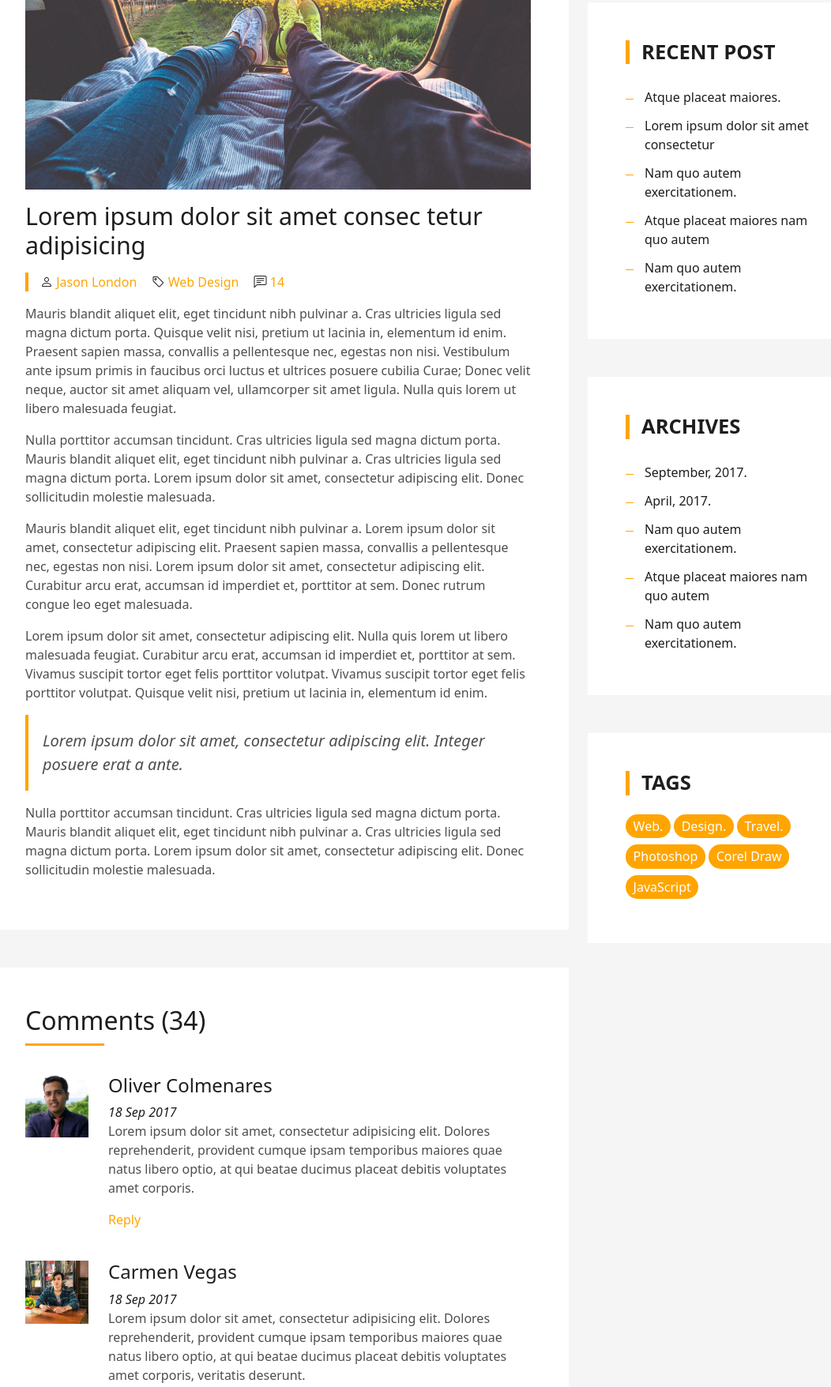
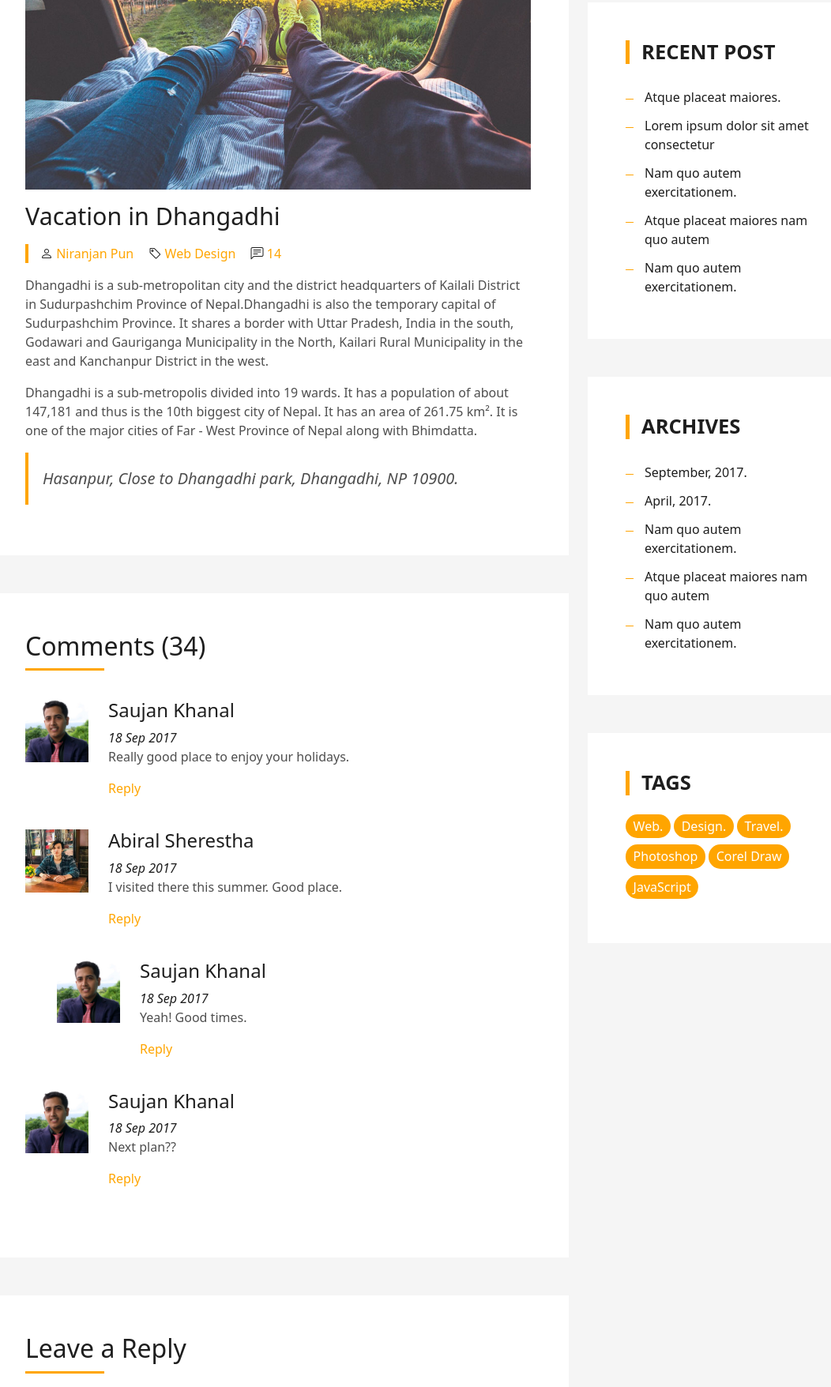
Before and after one commit to Niranjan59/Profilenew, a plain HTML site: page blog-single.html in a window 1280 px wide. Shown: the part 648-2404 px from the top of the page at 79% size, without its empty margins (98-1150 px from the left). Drawn offline with Linux system fonts and the light colour scheme.

Commit message:
Changed the content of Blogs section

```diff
--- a/blog-single.html
+++ b/blog-single.html
@@ -5,7 +5,7 @@
   <meta charset="utf-8">
   <meta content="width=device-width, initial-scale=1.0" name="viewport">
 
-  <title>DevFolio Bootstrap Portfolio Template - Blog Single</title>
+  <title>Niranjan's Blogs</title>
   <meta content="" name="description">
   <meta content="" name="keywords">
 
@@ -36,7 +36,7 @@
   <header id="header" class="fixed-top">
     <div class="container d-flex align-items-center justify-content-between">
 
-      <h1 class="logo"><a href="index.html">DevFolio</a></h1>
+      <h1 class="logo"><a href="index.html">Niranjan Pun</a></h1>
       <!-- Uncomment below if you prefer to use an image logo -->
       <!-- <a href="index.html" class="logo"><img src="assets/img/logo.png" alt="" class="img-fluid"></a>-->
 
@@ -47,7 +47,7 @@
           <li><a class="nav-link scrollto" href="#services">Services</a></li>
           <li><a class="nav-link scrollto " href="#work">Work</a></li>
           <li><a class="nav-link scrollto " href="#blog">Blog</a></li>
-          <li class="dropdown"><a href="#"><span>Drop Down</span> <i class="bi bi-chevron-down"></i></a>
+          <!-- <li class="dropdown"><a href="#"><span>Drop Down</span> <i class="bi bi-chevron-down"></i></a>
             <ul>
               <li><a href="#">Drop Down 1</a></li>
               <li class="dropdown"><a href="#"><span>Deep Drop Down</span> <i class="bi bi-chevron-right"></i></a>
@@ -63,7 +63,7 @@
               <li><a href="#">Drop Down 3</a></li>
               <li><a href="#">Drop Down 4</a></li>
             </ul>
-          </li>
+          </li> -->
           <li><a class="nav-link scrollto" href="#contact">Contact</a></li>
         </ul>
         <i class="bi bi-list mobile-nav-toggle"></i>
@@ -77,7 +77,7 @@
     <div class="hero-content display-table">
       <div class="table-cell">
         <div class="container">
-          <h2 class="hero-title mb-4">Blog Details</h2>
+          <h2 class="hero-title mb-4">Vacation in Dhangadhi</h2>
           <ol class="breadcrumb d-flex justify-content-center">
             <li class="breadcrumb-item">
               <a href="#">Home</a>
@@ -104,11 +104,11 @@
                 <img src="assets/img/post-1.jpg" class="img-fluid" alt="">
               </div>
               <div class="post-meta">
-                <h1 class="article-title">Lorem ipsum dolor sit amet consec tetur adipisicing</h1>
+                <h1 class="article-title">Vacation in Dhangadhi</h1>
                 <ul>
                   <li>
                     <span class="bi bi-person"></span>
-                    <a href="#">Jason London</a>
+                    <a href="#">Niranjan Pun</a>
                   </li>
                   <li>
                     <span class="bi bi-tag"></span>
@@ -122,42 +122,17 @@
               </div>
               <div class="article-content">
                 <p>
-                  Mauris blandit aliquet elit, eget tincidunt nibh pulvinar a. Cras ultricies ligula sed magna dictum
-                  porta. Quisque velit
-                  nisi, pretium ut lacinia in, elementum id enim. Praesent sapien massa, convallis a pellentesque
-                  nec, egestas non nisi. Vestibulum ante ipsum primis in faucibus orci luctus et ultrices posuere
-                  cubilia Curae; Donec velit neque, auctor sit amet aliquam vel, ullamcorper sit amet ligula.
-                  Nulla quis lorem ut libero malesuada feugiat.
+                  Dhangadhi is a sub-metropolitan city and the district headquarters of Kailali District in Sudurpashchim Province of Nepal.Dhangadhi is also the temporary capital of Sudurpashchim Province. It shares a border with Uttar Pradesh, India in the south, Godawari and Gauriganga Municipality in the North, Kailari Rural Municipality in the east and Kanchanpur District in the west.
                 </p>
                 <p>
-                  Nulla porttitor accumsan tincidunt. Cras ultricies ligula sed magna dictum porta. Mauris blandit
-                  aliquet elit, eget tincidunt
-                  nibh pulvinar a. Cras ultricies ligula sed magna dictum porta. Lorem ipsum dolor sit amet,
-                  consectetur adipiscing elit. Donec sollicitudin molestie malesuada.
+                  Dhangadhi is a sub-metropolis divided into 19 wards. It has a population of about 147,181 and thus is the 10th biggest city of Nepal. It has an area of 261.75 km². It is one of the major cities of Far - West Province of Nepal along with Bhimdatta.
                 </p>
                 <p>
-                  Mauris blandit aliquet elit, eget tincidunt nibh pulvinar a. Lorem ipsum dolor sit amet, consectetur
-                  adipiscing elit. Praesent
-                  sapien massa, convallis a pellentesque nec, egestas non nisi. Lorem ipsum dolor sit amet,
-                  consectetur adipiscing elit. Curabitur arcu erat, accumsan id imperdiet et, porttitor at
-                  sem. Donec rutrum congue leo eget malesuada.
-                </p>
-                <p>
-                  Lorem ipsum dolor sit amet, consectetur adipiscing elit. Nulla quis lorem ut libero malesuada feugiat.
-                  Curabitur arcu erat,
-                  accumsan id imperdiet et, porttitor at sem. Vivamus suscipit tortor eget felis porttitor
-                  volutpat. Vivamus suscipit tortor eget felis porttitor volutpat. Quisque velit nisi, pretium
-                  ut lacinia in, elementum id enim.
-                </p>
+
                 <blockquote class="blockquote">
-                  <p class="mb-0">Lorem ipsum dolor sit amet, consectetur adipiscing elit. Integer posuere erat a ante.</p>
+                  <p class="mb-0">Hasanpur, Close to Dhangadhi park, Dhangadhi, NP 10900.</p>
                 </blockquote>
-                <p>
-                  Nulla porttitor accumsan tincidunt. Cras ultricies ligula sed magna dictum porta. Mauris blandit
-                  aliquet elit, eget tincidunt
-                  nibh pulvinar a. Cras ultricies ligula sed magna dictum porta. Lorem ipsum dolor sit amet,
-                  consectetur adipiscing elit. Donec sollicitudin molestie malesuada.
-                </p>
+
               </div>
             </div>
             <div class="box-comments">
@@ -170,12 +145,10 @@
                     <img src="assets/img/testimonial-2.jpg" alt="">
                   </div>
                   <div class="comment-details">
-                    <h4 class="comment-author">Oliver Colmenares</h4>
+                    <h4 class="comment-author">Saujan Khanal</h4>
                     <span>18 Sep 2017</span>
                     <p>
-                      Lorem ipsum dolor sit amet, consectetur adipisicing elit. Dolores reprehenderit, provident cumque
-                      ipsam temporibus maiores
-                      quae natus libero optio, at qui beatae ducimus placeat debitis voluptates amet corporis.
+                    Really good place to enjoy your holidays.
                     </p>
                     <a href="3">Reply</a>
                   </div>
@@ -185,13 +158,10 @@
                     <img src="assets/img/testimonial-4.jpg" alt="">
                   </div>
                   <div class="comment-details">
-                    <h4 class="comment-author">Carmen Vegas</h4>
+                    <h4 class="comment-author">Abiral Sherestha</h4>
                     <span>18 Sep 2017</span>
                     <p>
-                      Lorem ipsum dolor sit amet, consectetur adipisicing elit. Dolores reprehenderit, provident cumque
-                      ipsam temporibus maiores
-                      quae natus libero optio, at qui beatae ducimus placeat debitis voluptates amet corporis,
-                      veritatis deserunt.
+                    I visited there this summer. Good place.
                     </p>
                     <a href="3">Reply</a>
                   </div>
@@ -201,12 +171,10 @@
                     <img src="assets/img/testimonial-2.jpg" alt="">
                   </div>
                   <div class="comment-details">
-                    <h4 class="comment-author">Oliver Colmenares</h4>
+                    <h4 class="comment-author">Saujan Khanal</h4>
                     <span>18 Sep 2017</span>
                     <p>
-                      Lorem ipsum dolor sit amet, consectetur adipisicing elit. Dolores reprehenderit, provident cumque
-                      ipsam temporibus maiores
-                      quae.
+                    Yeah! Good times.
                     </p>
                     <a href="3">Reply</a>
                   </div>
@@ -216,12 +184,10 @@
                     <img src="assets/img/testimonial-2.jpg" alt="">
                   </div>
                   <div class="comment-details">
-                    <h4 class="comment-author">Oliver Colmenares</h4>
+                    <h4 class="comment-author">Saujan Khanal</h4>
                     <span>18 Sep 2017</span>
                     <p>
-                      Lorem ipsum dolor sit amet, consectetur adipisicing elit. Dolores reprehenderit, provident cumque
-                      ipsam temporibus maiores
-                      quae natus libero optio.
+                    Next plan??
                     </p>
                     <a href="3">Reply</a>
                   </div>
@@ -361,16 +327,11 @@
       <div class="row">
         <div class="col-sm-12">
           <div class="copyright-box">
-            <p class="copyright">&copy; Copyright <strong>DevFolio</strong>. All Rights Reserved</p>
-            <div class="credits">
-              <!--
-              All the links in the footer should remain intact.
-              You can delete the links only if you purchased the pro version.
-              Licensing information: https://bootstrapmade.com/license/
-              Purchase the pro version with working PHP/AJAX contact form: https://bootstrapmade.com/buy/?theme=DevFolio
-            -->
+            <p class="copyright">&copy; Copyright <strong>Niranjan Pun</strong>. All Rights Reserved</p>
+            <!-- <div class="credits">
+
               Designed by <a href="https://bootstrapmade.com/">BootstrapMade</a>
-            </div>
+            </div> -->
           </div>
         </div>
       </div>
```
Also changed, not shown: index.html (+4 -4 lines).
